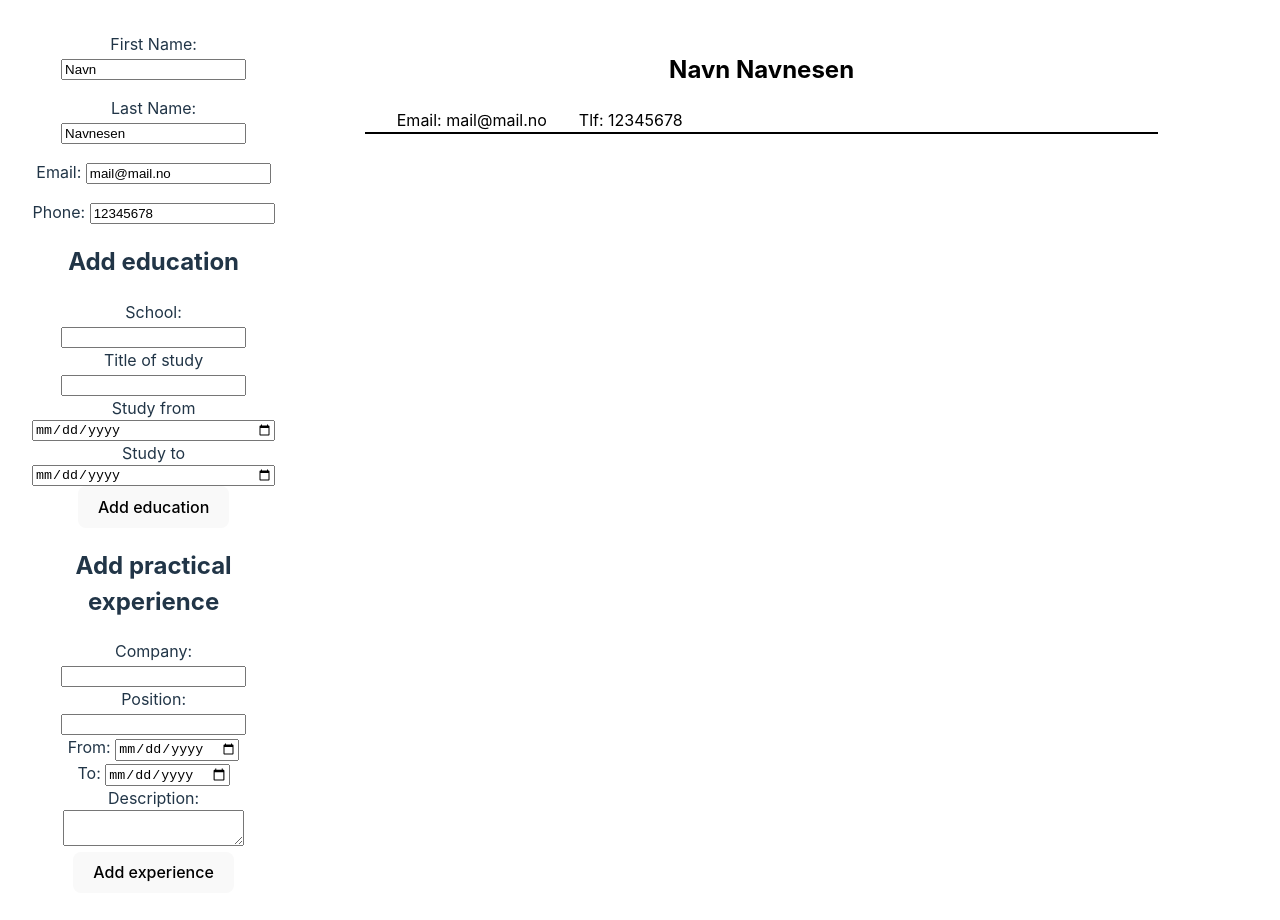
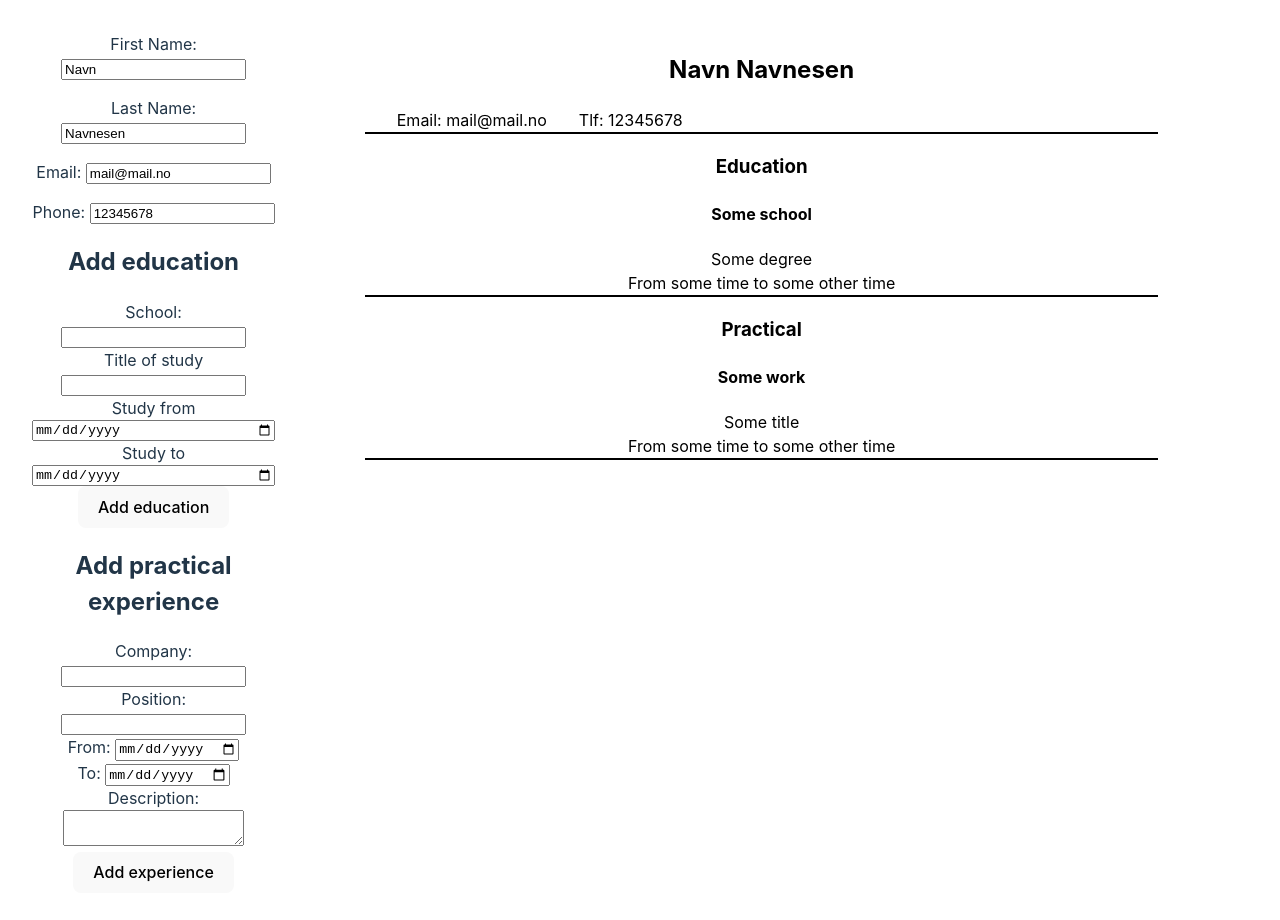
Before and after one commit to ATlexEide/cv-app, a React (Vite) app: page / in a window 1280 px wide. Shown: the top 920 px of the page. Built offline with nearby package versions, Linux system fonts and the light colour scheme.

Commit message:
Refactor calls / return

```diff
--- a/src/Components/PreviewFile.jsx
+++ b/src/Components/PreviewFile.jsx
@@ -1,13 +1,23 @@
 import "../styles/PreviewFile.css";
+import EducationCard from "./EducationCard";
+import PracticalCard from "./PracticalCard";
 function PreviewFile({ person }) {
   return (
     <article id="file">
       <h2>{`${person.firstName} ${person.lastName}`}</h2>
-      <div id="contact-info">
+      <section id="contact-info">
         <span id="email">{`Email: ${person.email}`}</span>
         <span id="phonenumber">{`Tlf: ${person.phone}`}</span>
-      </div>
-      <div className="border"></div>
+      </section>
+      <section id="education">
+        <div className="border"></div>
+        <EducationCard />
+      </section>
+      <section id="practical">
+        <div className="border"></div>
+        <PracticalCard />
+        <div className="border"></div>
+      </section>
     </article>
   );
 }
```
